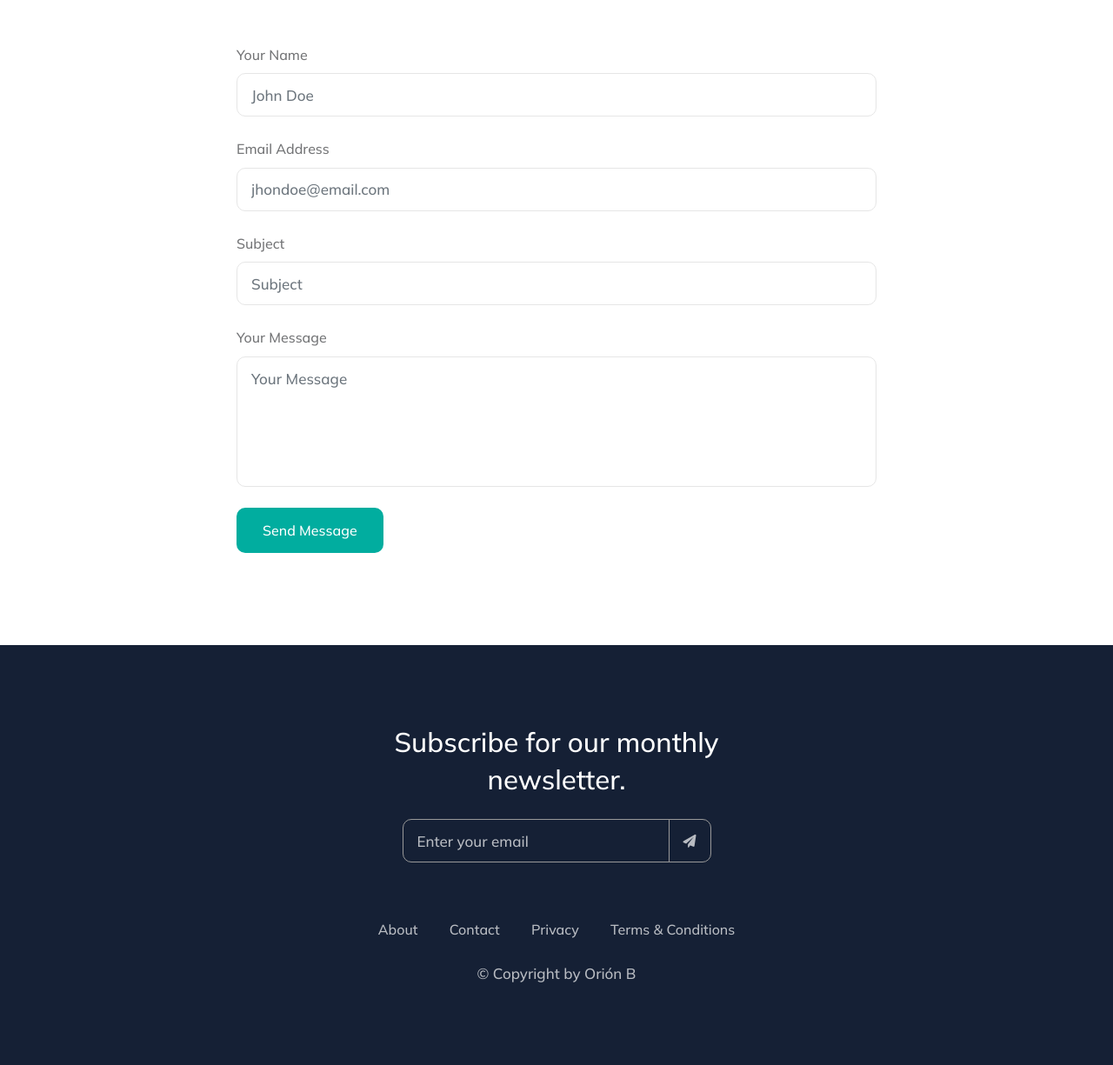
After one commit to 27b/django-modern-blog, a Django app: page /contact/ in a window 1280 px wide. The commit adds this page. Shown: the part 356-1581 px from the top of the page at 87% size. Run offline with Django 4.2, Linux system fonts and the light colour scheme; parts of the project's set-up code (start-up, migrations or seed data) failed here and were passed over.

Commit message:
Adding the Contact model, view and templates

```diff
--- /dev/null
+++ b/blog/forms.py
@@ -0,0 +1,32 @@
+from django import forms
+from .models import Contact
+
+
+class ContactForm(forms.ModelForm):
+    class Meta:
+        model = Contact
+        fields = ['name', 'email', 'subject', 'message']
+        labels = {
+            'name': 'Your Name',
+            'email': 'Email Address',
+            'subject': 'Subject',
+            'message': 'Your Message'
+        }
+        widgets = {
+            'name': forms.TextInput(attrs = {
+                'class': 'form-control rounded',
+                'placeholder': 'John Doe'
+            }),
+            'email': forms.TextInput(attrs = {
+                'class': 'form-control rounded',
+                'placeholder': 'jhondoe@email.com'
+            }),
+            'subject': forms.TextInput(attrs = {
+                'class': 'form-control rounded',
+                'placeholder': 'Subject'
+            }),
+            'message': forms.Textarea(attrs = {
+                'class': 'form-control rounded',
+                'placeholder': 'Your Message'
+            }),
+        }
--- a/blog/models.py
+++ b/blog/models.py
@@ -1,8 +1,9 @@
-from distutils.command.upload import upload
 from django.contrib import admin
 from django.db import models
 from django.contrib.auth.models import User
 from django.contrib.postgres.fields import ArrayField
+from django.core.mail import send_mail
+from django.conf import settings
 
 
 class Profile(models.Model):
@@ -41,6 +42,27 @@ class Post(models.Model):
     class Meta:
         ordering = ['-datetime']
 
+
+class Contact(models.Model):
+    name = models.CharField(null=False, max_length=128)
+    email = models.EmailField(null=False, max_length=256)
+    subject = models.CharField(null=False, max_length=256)
+    message = models.TextField(null=False, max_length=1024)
+
+    def __str__(self) -> str:
+        return f'{self.name} <{self.email}> {self.subject}'
+
+    def send_email(self) -> None:
+        send_mail(
+            self.subject,
+            f'{self.name}: {self.message}',
+            self.email,
+            [settings.EMAIL_HOST_USER],
+            fail_silently=False,
+        )
+
+
 admin.site.register(Profile)
 admin.site.register(Category)
 admin.site.register(Post)
+admin.site.register(Contact)
--- a/blog/templates/blog/base.html
+++ b/blog/templates/blog/base.html
@@ -12,7 +12,7 @@
     {% block head %}
     {% endblock %}
     <style>
-        img {filter: contrast(1.2);}
+        img { filter: contrast(1.2); }
     </style>
 </head>
 <body>
--- /dev/null
+++ b/blog/templates/blog/contact.html
@@ -0,0 +1,50 @@
+{% extends './base.html' %}
+
+{% block head %}
+	<title>Contact - Orión B Blog</title>
+	<meta name="description" content="Send me a message!">
+{% endblock %}
+
+{% block content %}
+    {% include './includes/title.html' %}
+    <main>
+        <section class="section-sm">
+            <div class="container">
+                <div class="row justify-content-center">
+                    <div class="col-8">
+                        <form action="#" method="post">
+                            <!-- <div class="mb-4">
+                                <label for="name" class="form-label">Your Name</label>
+                                <input type="email" class="form-control rounded" id="name" placeholder="Jhon Doe" required="" />
+                            </div>
+                            <div class="mb-4">
+                                <label for="email" class="form-label">Email Address</label>
+                                <input type="email" class="form-control rounded" id="email" placeholder="jhon-doe@email.com" required="" />
+                            </div>
+                            <div class="mb-4">
+                                <label for="subject" class="form-label">Subject</label>
+                                <input type="email" class="form-control rounded" id="subject" placeholder="Reasons for Contact" required="" />
+                            </div>
+                            <div class="mb-4">
+                                <label for="message" class="form-label">Your Message Here</label>
+                                <textarea class="form-control rounded" id="message" rows="4" placeholder="Your Message" required=""></textarea>
+                            </div> -->
+                            {% for field in form %}
+                                <div class="mb-4">
+                                    {% csrf_token %}
+                                    <label class="form-label">{{ field.label }}</label>
+                                    {{ field }}
+                                    {{ field.errors }}
+                                    {% if field.help_text %}
+                                        <p class="help">{{ field.help_text | safe }}</p>
+                                    {% endif %}
+                                </div>
+                            {% endfor %}
+                            <button type="submit" class="btn btn-primary rounded" aria-label="Send Message">Send Message</button>
+                        </form>
+                    </div>
+                </div>
+            </div>
+        </section>
+    </main>
+{% endblock %}
--- /dev/null
+++ b/blog/templates/blog/includes/title.html
@@ -0,0 +1,13 @@
+<section class="section-sm pb-2 page-header">
+    <div class="container">
+        <div class="row">
+            <div class="col-8 mx-auto text-center">
+                <h3 class="mb-3 text-dark font-weight-bold">Contact</h3>
+                <ul class="list-inline breadcrumb-menu">
+                    <li class="list-inline-item"><a href="/">Home</a></li>
+                    <li class="list-inline-item">/ &nbsp; <a href="/contact/">Contact</a></li>
+                </ul>
+            </div>
+        </div>
+    </div>
+</section>
--- a/blog/urls.py
+++ b/blog/urls.py
@@ -4,5 +4,6 @@ from . import views
 
 urlpatterns = [
     path('', views.IndexView.as_view(), name='index'),
+    path('contact/', views.ContactView.as_view(), name='contact'),
     path('post/<int:pk>', views.PostDetailView.as_view())
 ]
--- a/blog/views.py
+++ b/blog/views.py
@@ -2,14 +2,31 @@ from django.shortcuts import render
 from django.views import View
 from django.views.generic.detail import DetailView
 from django.views.generic.list import ListView
+from .forms import ContactForm
 from .models import Post
 
 
 class IndexView(View):
-    methods = ['GET']
 
     def get(self, request):
         return render(request, 'blog/index.html')
+
+
+class ContactView(View):
+    form = ContactForm
+
+    def get(self, request):
+        context = {'form': self.form()}
+        return render(request, 'blog/contact.html', context)
+
+    def post(self, request):
+        contact_form = self.form(request.POST)
+        if contact_form.is_valid():
+            contact_form.save()
+            contact_form.instance.send_email()
+            contact_form = self.form()
+        return render(request, 'blog/contact.html', {'form': contact_form})
+
 
 
 class IndexView(ListView):
```
Also changed, not shown: project/settings.py (+10 -0 lines), blog/migrations/0004_contact_alter_post_options.py (added).
